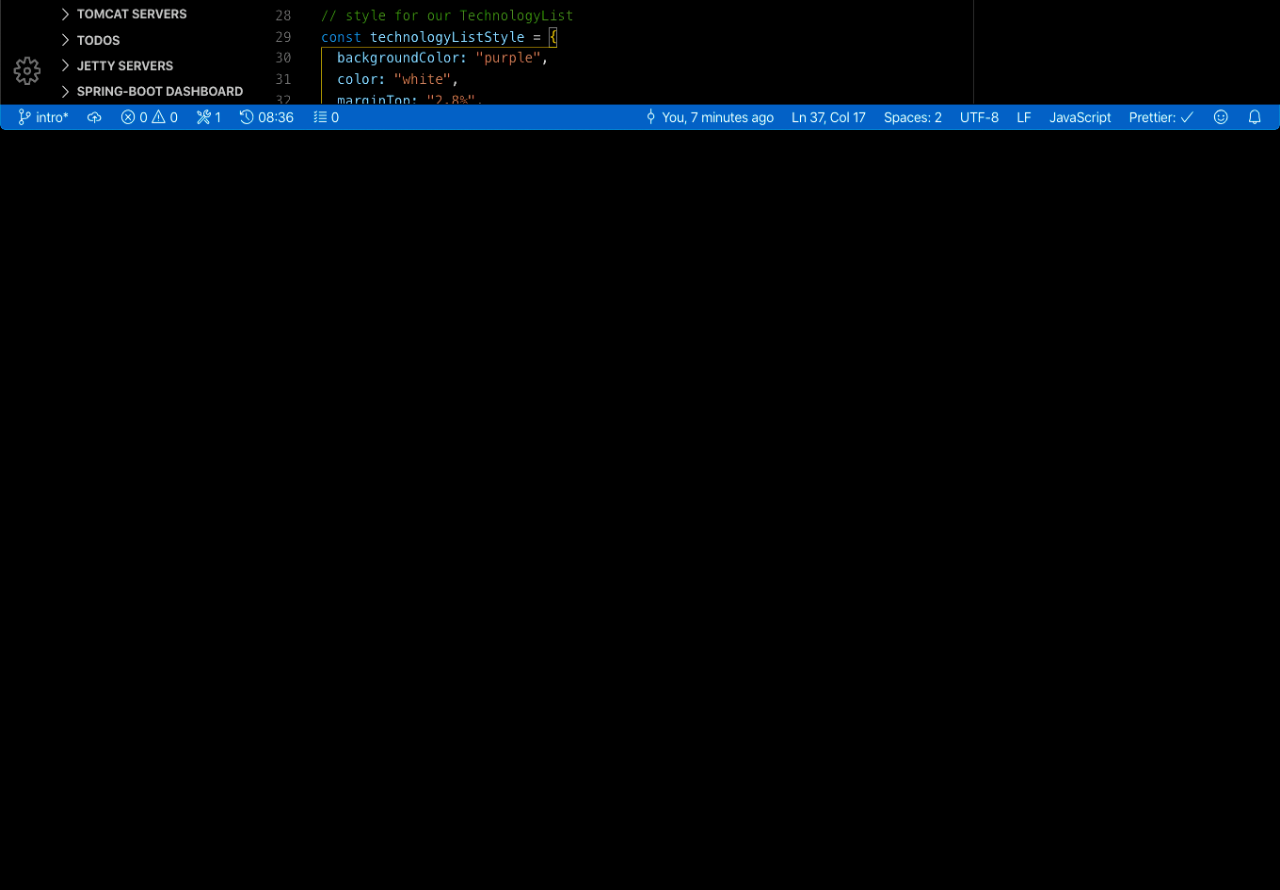
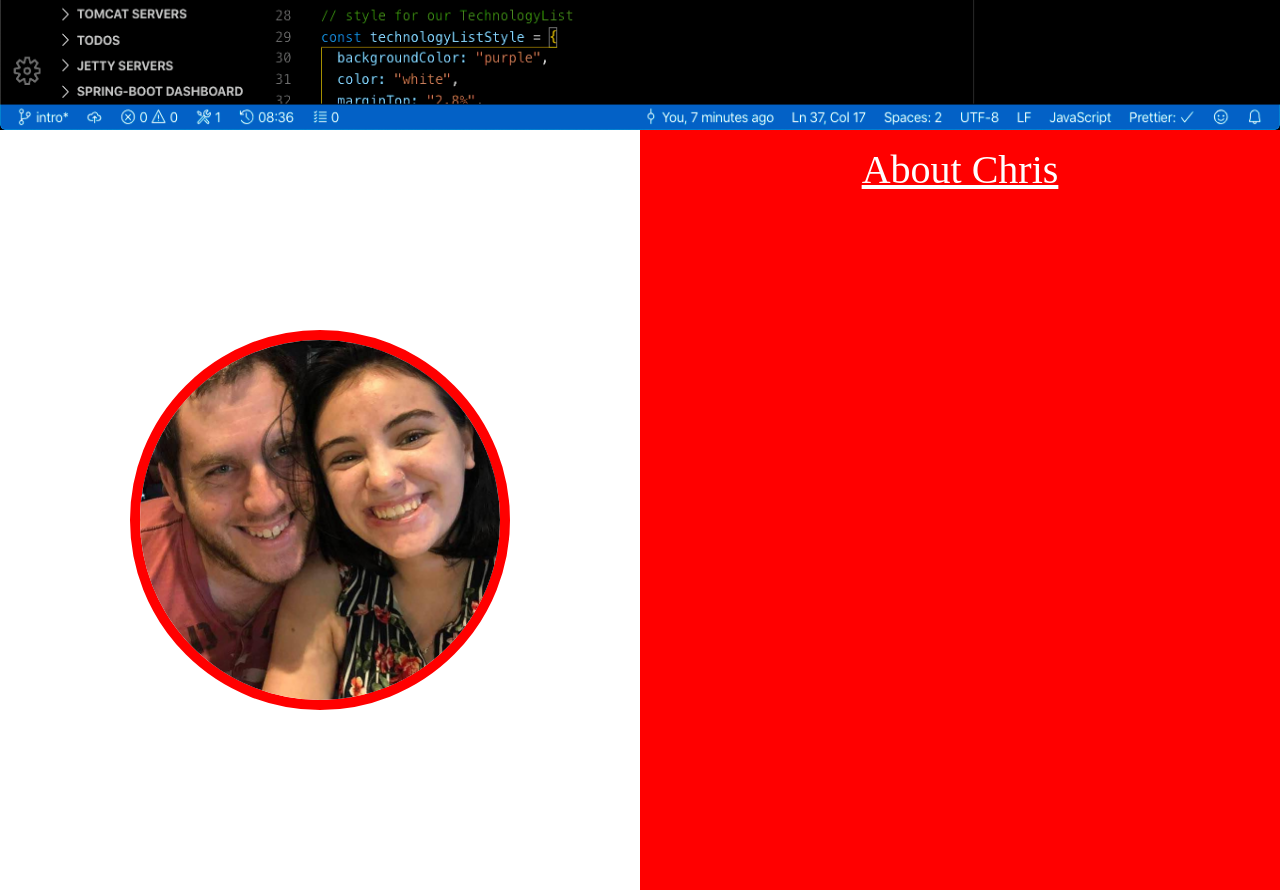
Before and after one commit to chriswolfdesign/chriswolfdesign, a React (Create React App) app: page / in a window 1280 px wide. Shown: the part 660-1550 px from the top of the page. Before the commit the page ends 800 px from the top, so only its background shows below. Built offline with nearby package versions, Linux system fonts and the light colour scheme.

Commit message:
Added About picture

```diff
--- a/src/App.js
+++ b/src/App.js
@@ -3,6 +3,7 @@ import './styles.css';
 import Header from './components/Header';
 import TechnologyList from './components/TechnologyList';
 import Intro from './components/Intro';
+import About from './components/About';
 
 /**
  * App.js
@@ -19,6 +20,7 @@ function App() {
       <Header />
       <TechnologyList />
       <Intro />
+      <About />
     </div>
   );
 }
--- /dev/null
+++ b/src/components/About.js
@@ -0,0 +1,62 @@
+import React from "react";
+import aboutPicture from '../images/aboutPicture.jpg';
+
+/**
+ * About.js
+ *
+ * Component responsible for generating the About section of our application
+ *
+ * @author Chris Wolf
+ * @version 1.0.0 (January 5, 2020)
+ */
+
+function About() {
+  return (
+    <div style={aboutStyle}>
+      <div style={pictureHalfStyle}>
+        <img style={imageStyle} src={aboutPicture} alt="profile-pic"></img>
+      </div>
+      <div style={biographyHalfStyle}>
+        <div style={aboutHeader}>
+          About Chris
+        </div>
+      </div>
+    </div>
+  )
+}
+
+const aboutStyle = {
+  height: '95vh'
+}
+
+const pictureHalfStyle = {
+  backgroundColor: 'white',
+  height: '100%',
+  width: '50%',
+  float: 'left',
+  textAlign: 'center',
+}
+
+const biographyHalfStyle = {
+  backgroundColor: 'red',
+  height: '100%',
+  width: '50%',
+  float: 'right'
+}
+
+const imageStyle = {
+  borderRadius: '50%',
+  width: '45vh',
+  marginTop: '25vh',
+  border: '10px solid red'
+}
+
+const aboutHeader = {
+  textAlign: 'center',
+  marginTop: '2vh',
+  fontSize: '5vh',
+  textDecoration: 'underline',
+  fontFamily: 'Lobster-Two, cursive'
+}
+
+export default About;
--- a/src/components/Intro.js
+++ b/src/components/Intro.js
@@ -7,7 +7,7 @@ import background from '../images/CodeImage.png';
  * Component responsible for the introduction of our application
  *
  * @author Chris Wolf
- * @version 1.0.0 (January 5, 2019)
+ * @version 1.0.0 (January 5, 2020)
  */
 
 function Intro() {
```
Also changed, not shown: src/images/aboutPicture.jpg (added).
